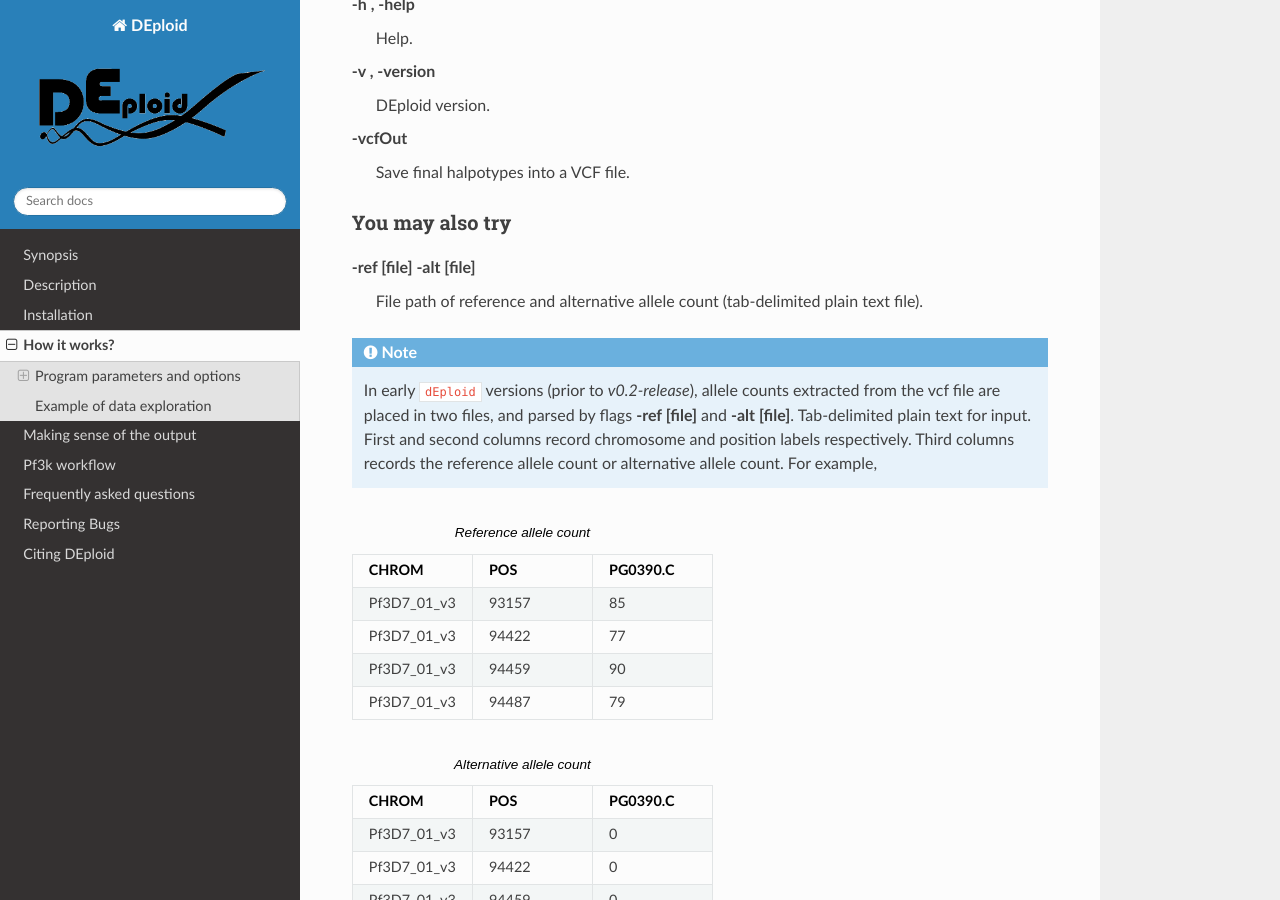
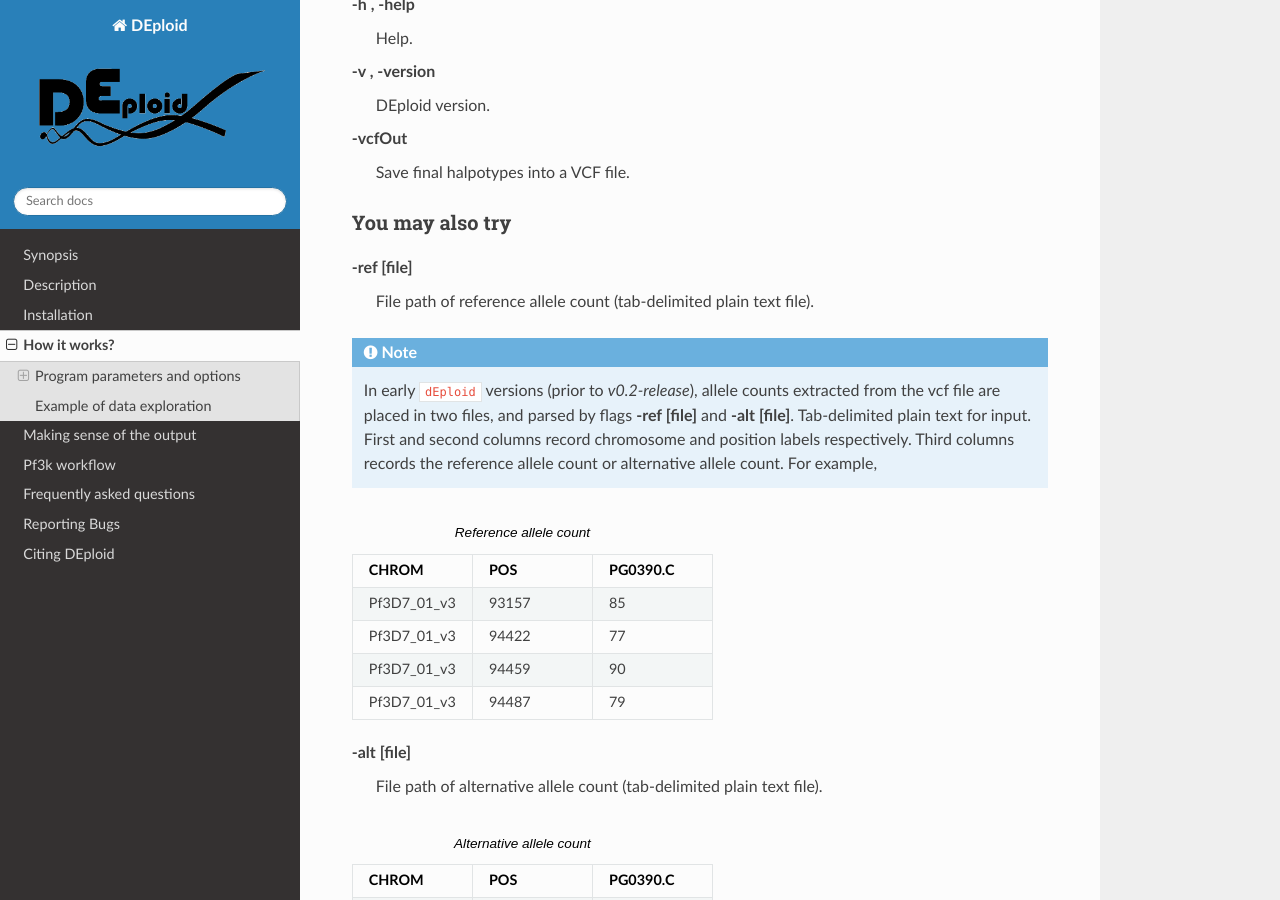
Before and after one commit to DEploid-dev/DEploid, a Sphinx documentation site: the page built from docs/input.rst, in a window 1280 px wide and 900 px high, scrolled down 2072 px. Built offline with Sphinx 7.4.7 and the Read the Docs theme 2.0.0, drawn with Linux system fonts in a browser that asks for light colours.

Commit message:
update manual

```diff
--- a/docs/conf.py
+++ b/docs/conf.py
@@ -65,7 +65,7 @@ author = 'Sha (Joe) Zhu'
 # built documents.
 #
 # The short X.Y version.
-version = open("../version", "r").readline().strip("\n")
+version = open("../VERSION", "r").readline().strip("\n")
 # The full version, including alpha/beta/rc tags.
 release = version
 #print(version)
--- a/docs/input.rst
+++ b/docs/input.rst
@@ -97,8 +97,8 @@ Mostly used
 You may also try
 ----------------
 
--ref [file] -alt [file]
-    File path of reference and alternative allele count (tab-delimited plain text file).
+-ref [file]
+    File path of reference allele count (tab-delimited plain text file).
 
 .. note::
     In early ``dEploid`` versions (prior to `v0.2-release`), allele counts extracted from the vcf file are placed in two files, and parsed by flags **-ref [file]** and **-alt [file]**. Tab-delimited plain text for input. First and second columns record chromosome and position labels respectively.  Third columns records the reference allele count or alternative allele count. For example,
@@ -111,6 +111,9 @@ You may also try
     Pf3D7_01_v3,94422,77
     Pf3D7_01_v3,94459,90
     Pf3D7_01_v3,94487,79
+
+-alt [file]
+    File path of alternative allele count (tab-delimited plain text file).
 
 .. csv-table:: Alternative allele count
     :header: CHROM, POS, PG0390.C
```
Also changed, not shown: 2 other files.
